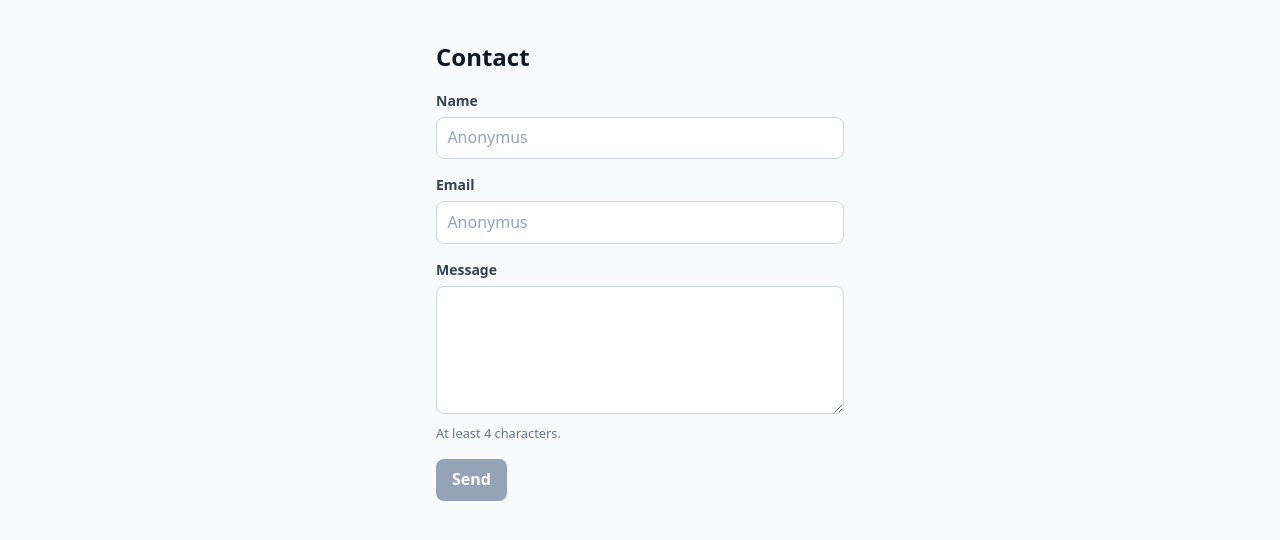
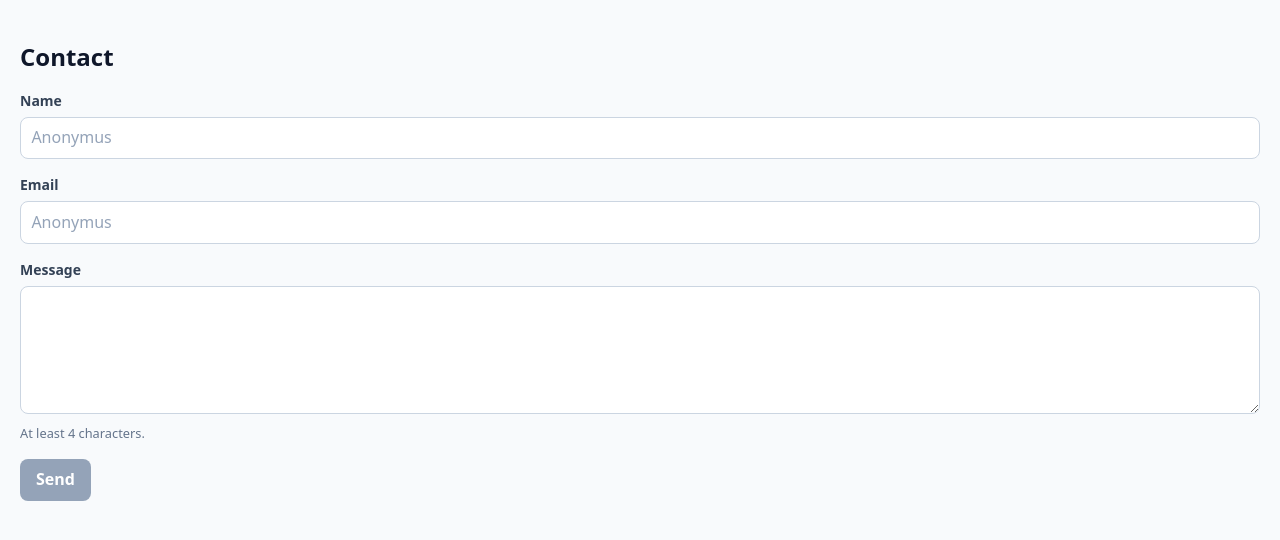
Before and after one commit to roy-adler/form-send, a Flask app: page / in a window 1280 px wide. Shown: the top 540 px of the page. Run offline with Flask 3, Linux system fonts and the light colour scheme; some libraries are stand-ins or nearby versions.

Commit message:
Update CSS to make the wrap element responsive by setting width to 100% and adjusting max-width to 100% for improved layout consistency.

```diff
--- a/static/style.css
+++ b/static/style.css
@@ -13,7 +13,8 @@ body {
 }
 
 .wrap {
-  max-width: 28rem;
+  width: 100%;
+  max-width: 100%;
   margin: 2.5rem auto;
   padding: 0 1.25rem;
 }
```
